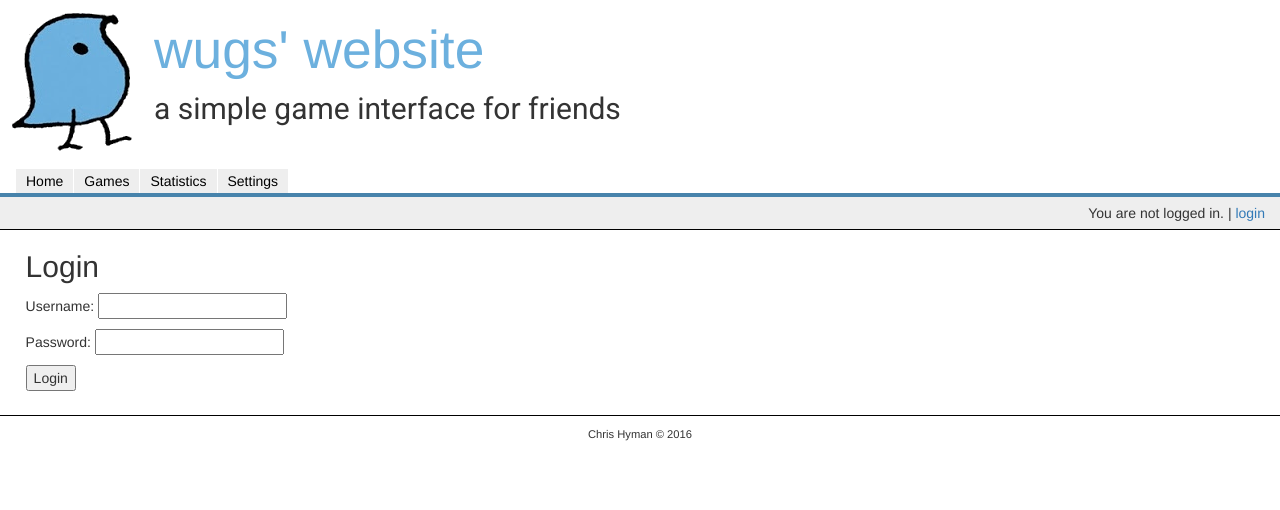
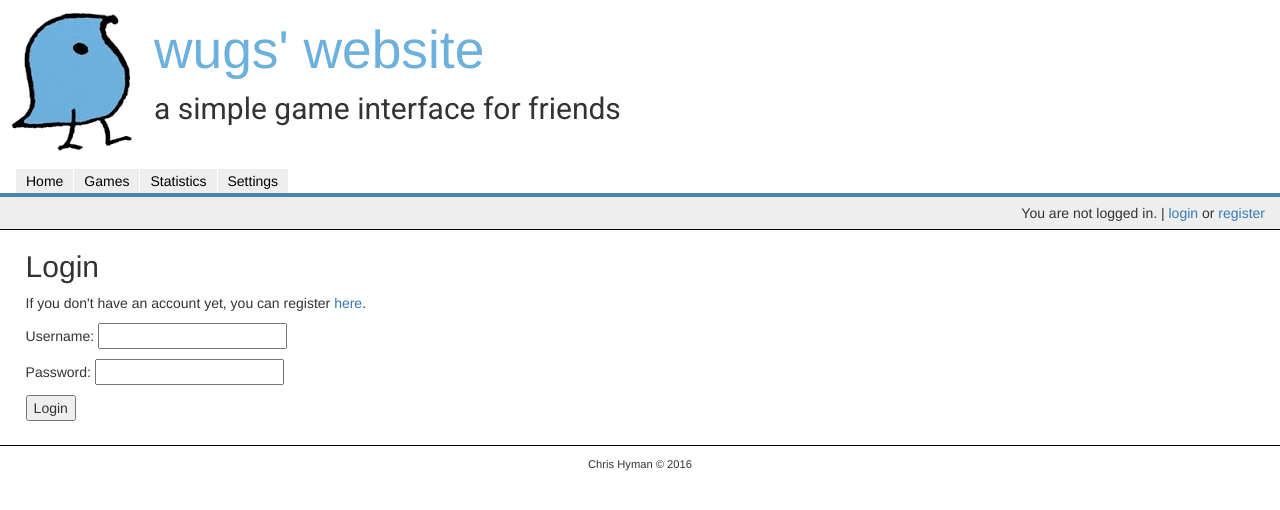
Before and after one commit to chrhyman/wugs-site, a Flask app: page /login in a window 1280 px wide. Shown: the top 510 px of the page. Run offline with Flask 2, Linux system fonts and the light colour scheme; some libraries are stand-ins or nearby versions.

Commit message:
added register links

```diff
--- a/templates/base.html
+++ b/templates/base.html
@@ -46,7 +46,7 @@
     {% if session['username'] -%}
 	Hello, {{ session['username'] }}! | <a href="/logout">logout</a>
 	{%- else -%}
-	You are not logged in. | <a href="/login">login</a>
+	You are not logged in. | <a href="/login">login</a> or <a href="/register">register</a>
 	{%- endif %}
     {%- endblock %}</p>
 </div>
--- a/templates/login.html
+++ b/templates/login.html
@@ -9,6 +9,7 @@
 	        <p><br />You're already logged in as {{ session['username'] }}. Did you mean you want to <a href="/logout">logout</a>?</p>
 	    {% else %}
 	        <h2>Login</h2>
+	        <p>If you don't have an account yet, you can register <a href="/register">here</a>.</p>
             <form action="" method="post">
                 <p>Username: <input type=text name=username /></p>
                 <p>Password: <input type=password name=password /></p>
```
